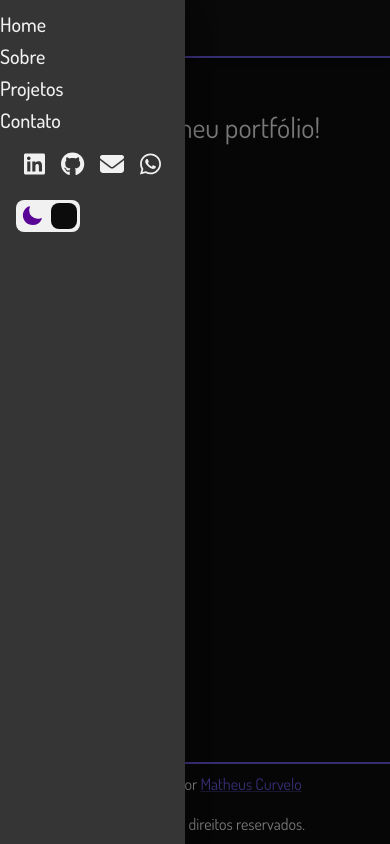
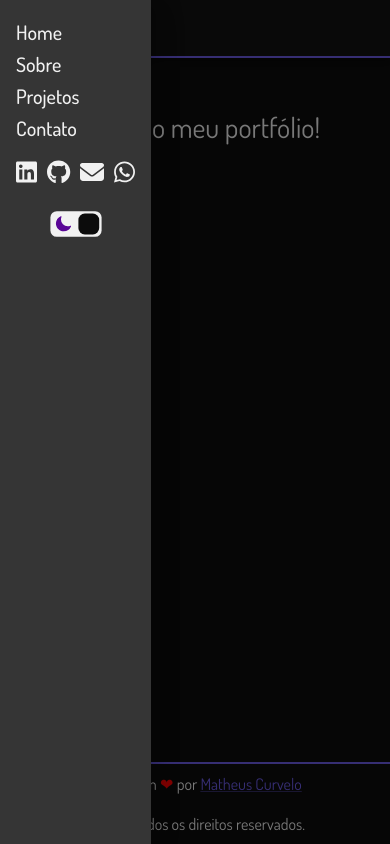
Before and after one commit to matheus-curvelo/portfolio, a React (Create React App) app: page / in a window 390 px wide. Both pictures are taken after a click on the button "menu". Built offline with nearby package versions, Linux system fonts and the light colour scheme.

Commit message:
Customizando drawer

```diff
--- a/src/components/Common/Header/Header.scss
+++ b/src/components/Common/Header/Header.scss
@@ -20,3 +20,37 @@
         }
     }
 }
+
+// Customização do drawer
+
+#drawer {
+    display: flex;
+    flex-direction: column;
+    gap: 1rem;
+    padding: 1rem;
+
+    // .drawer__links {
+    // }
+
+    .drawer__icons {
+        li {
+            display: flex;
+            gap: 10px;
+            padding: 0;
+
+            // @media (max-width: 400px) {
+            // }
+
+            a {
+                padding: 0;
+            }
+        }
+    }
+
+    .drawer__theme_switch {
+        li {
+            display: flex;
+            justify-content: center;
+        }
+    }
+}
--- a/src/components/Common/Header/Header.tsx
+++ b/src/components/Common/Header/Header.tsx
@@ -35,7 +35,8 @@ const Header: React.FC<HeaderProps> = ({toggleTheme, isDarkTheme}) => {
   };
 
   const menuItems = (
-    <List>
+    <List id="drawer">
+      <Box className="drawer__links" component="div">
         <ListItem button component={NavLinkItem} to="/" label="Home" />
         <ListItem button component={NavLinkItem} to="/sobre" label="Sobre" />
         <ListItem
@@ -44,7 +45,14 @@ const Header: React.FC<HeaderProps> = ({toggleTheme, isDarkTheme}) => {
           to="/projetos"
           label="Projetos"
         />
-      <ListItem button component={NavLinkItem} to="/contato" label="Contato" />
+        <ListItem
+          button
+          component={NavLinkItem}
+          to="/contato"
+          label="Contato"
+        />
+      </Box>
+      <Box className="drawer__icons" component="div">
         <ListItem>
           <IconButtonItem
             href="https://www.linkedin.com/in/matheus-curvelo"
@@ -58,11 +66,17 @@ const Header: React.FC<HeaderProps> = ({toggleTheme, isDarkTheme}) => {
             href="mailto:matheuscurvelo@gmail.com"
             icon={faEnvelope}
           />
-        <IconButtonItem href="https://wa.me/5511982382008" icon={faWhatsapp} />
+          <IconButtonItem
+            href="https://wa.me/5511982382008"
+            icon={faWhatsapp}
+          />
         </ListItem>
+      </Box>
+      <Box className="drawer__theme_switch" component="div">
         <ListItem>
           <ThemeSwitch toggleTheme={toggleTheme} isDarkTheme={isDarkTheme} />
         </ListItem>
+      </Box>
     </List>
   );
 
--- a/src/components/ThemeSwitch/ThemeSwitch.scss
+++ b/src/components/ThemeSwitch/ThemeSwitch.scss
@@ -1,3 +1,5 @@
+@import '../../styles/variables.scss';
+
 $color_light: #FDFF00;
 $color_dark: #590696;
 $bg_light: #F1F1F1;
@@ -8,6 +10,10 @@ $bg_dark: #0C0C0C;
 	display: flex;
 	justify-content: center;
 	direction: rtl;
+
+	@media (max-width: $md) {
+		scale: .8;
+	}
 }
 
 #theme-checkbox {
--- a/src/components/ThemeSwitch/ThemeSwitch.tsx
+++ b/src/components/ThemeSwitch/ThemeSwitch.tsx
@@ -1,7 +1,6 @@
-// ThemeSwitch.tsx
-
 import React from "react";
 import "./ThemeSwitch.scss";
+import { Box } from "@mui/material";
 
 interface ThemeSwitchProps {
   toggleTheme: () => void;
@@ -13,7 +12,7 @@ const ThemeSwitch: React.FC<ThemeSwitchProps> = ({
   isDarkTheme,
 }) => {
   return (
-    <div className="theme-switch">
+    <Box className="theme-switch">
       <input
         type="checkbox"
         id="theme-checkbox"
@@ -42,7 +41,7 @@ const ThemeSwitch: React.FC<ThemeSwitchProps> = ({
           </svg>
         </span>
       </label>
-    </div>
+    </Box>
   );
 };
 
```
Lines whose indentation alone changed are shown as unchanged.
